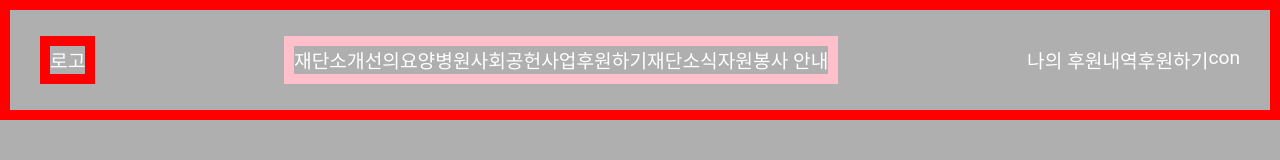
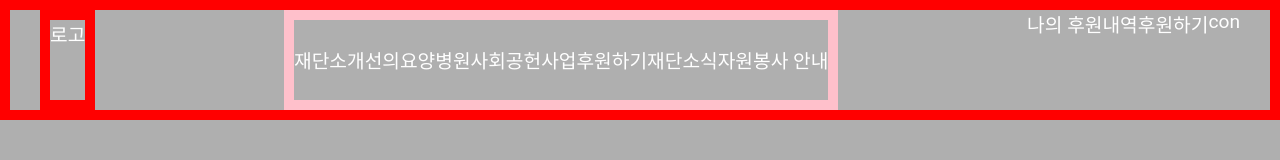
Before and after one commit to qkrdkfma/pf4, a plain HTML site: page part/korea/index.html in a window 1280 px wide. Drawn offline with nearby package versions, Linux system fonts and the light colour scheme.

Commit message:
Update index.html

```diff
--- a/part/korea/index.html
+++ b/part/korea/index.html
@@ -13,17 +13,17 @@
 
     <!-- HTML 붙여넣기-->
 
-<div class="top-bar flex flex-jc-sb flex-ai-c border-red">
-  <a href="#" class="border-red">로고</a>
+<div class="top-bar flex flex-jc-sb border-red">
+  <a href="#" class="logo flex-ai-c border-red">로고</a>
 
   <nav class="menu-box-1 border-pink">
-    <ul class="flex">
-      <li><a href="#">재단소개</a></li>
-      <li><a href="#">선의요양병원</a></li>
-      <li><a href="#">사회공헌사업</a></li>
-      <li><a href="#">후원하기</a></li>
-      <li><a href="#">재단소식</a></li>
-      <li><a href="#">자원봉사 안내</a></li>
+    <ul class="flex height-100p">
+      <li><a href="#" class="flex height-100p flex-ai-c">재단소개</a></li>
+      <li><a href="#" class="flex height-100p flex-ai-c">선의요양병원</a></li>
+      <li><a href="#" class="flex height-100p flex-ai-c">사회공헌사업</a></li>
+      <li><a href="#" class="flex height-100p flex-ai-c">후원하기</a></li>
+      <li><a href="#" class="flex height-100p flex-ai-c">재단소식</a></li>
+      <li><a href="#" class="flex height-100p flex-ai-c">자원봉사 안내</a></li>
     </ul>
   </nav>
 
```
